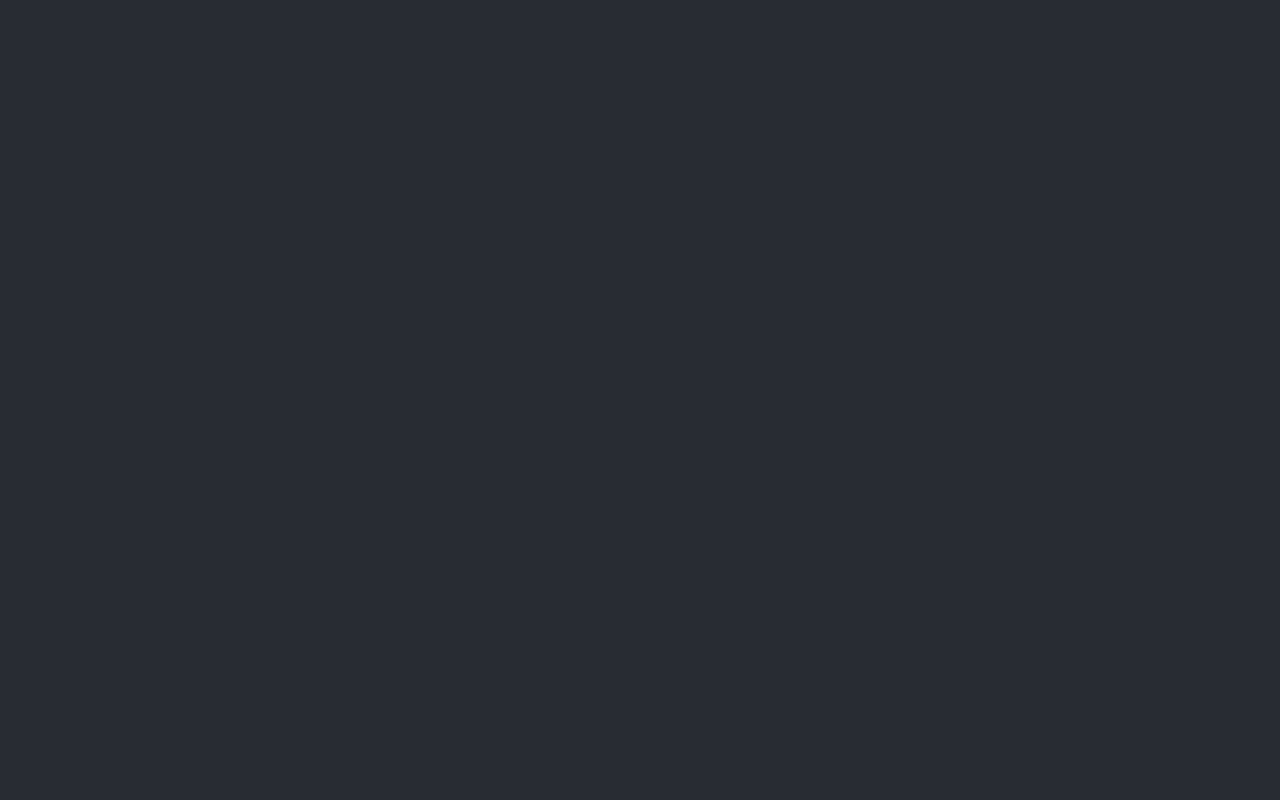
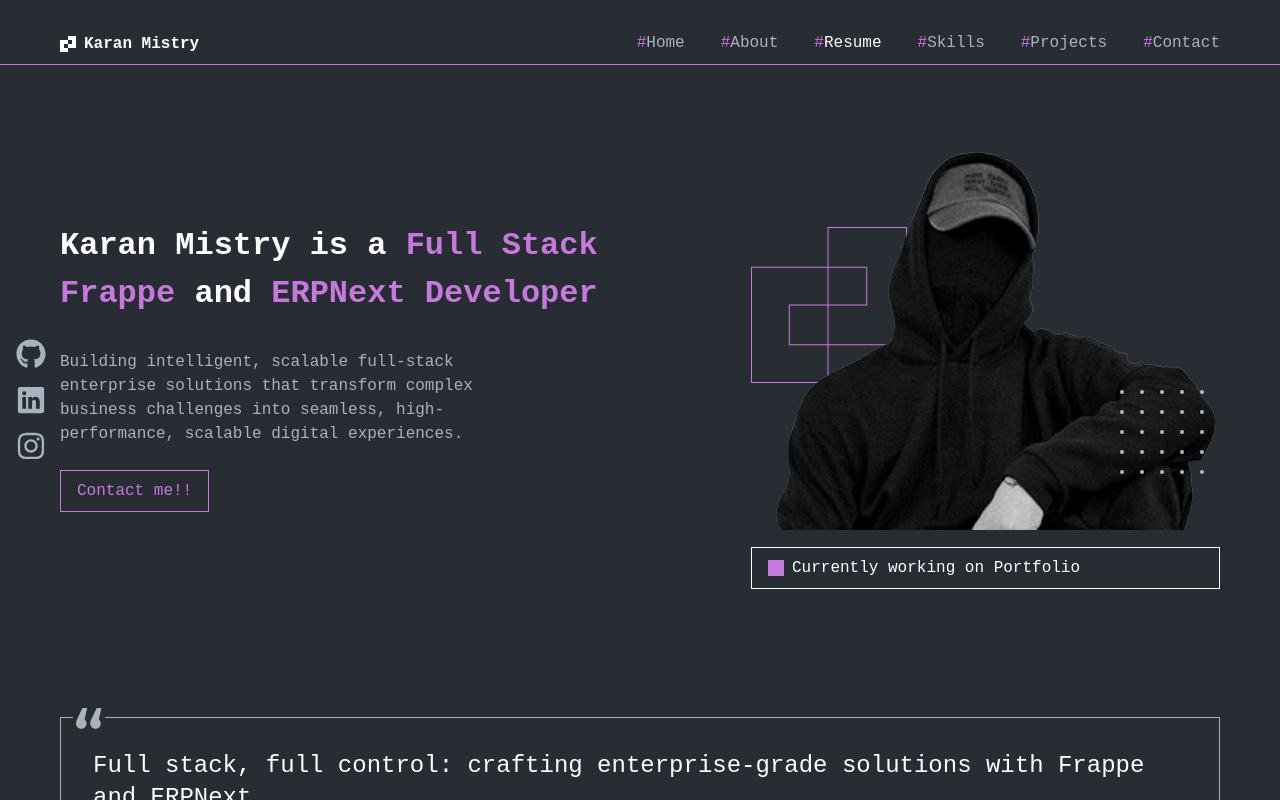
Before and after one commit to karanmistry007/portfolio-elias, a React (Vite) app: page /resume in a window 1280 px wide. Before the commit this address had no page. Shown: the top 800 px of the page. Built offline with nearby package versions, Linux system fonts and the light colour scheme.

Commit message:
[Feat]: New Navbar features, auto scroll on click, coming soon section, and etc

```diff
--- a/src/App.tsx
+++ b/src/App.tsx
@@ -1,20 +1,22 @@
-
-import { BrowserRouter, Routes, Route } from 'react-router-dom';
+import { BrowserRouter, Route, Routes } from 'react-router-dom';
 import Portfolio from './pages/Portfolio';
 
+// ? MAIN APP COMPONENT
 function App() {
+  // ? RENDER
   return (
     <>
       <BrowserRouter>
         <Routes>
-          <Route
-            path="/"
-            element={<Portfolio />}
-          />
+          {/* // ? HOME ROUTE */}
+          <Route path="/" element={<Portfolio />} />
+
+          {/* // ? DYNAMIC SECTION ROUTE */}
+          <Route path="/:section" element={<Portfolio />} />
         </Routes>
       </BrowserRouter>
     </>
-  )
+  );
 }
 
-export default App
+export default App;
--- /dev/null
+++ b/src/components/layouts/ComingSoon.tsx
@@ -0,0 +1,18 @@
+import React from 'react';
+
+// ? TYPES
+interface ComingSoonProps {
+    message?: string;
+}
+
+// ? MAIN COMPONENT
+const ComingSoon: React.FC<ComingSoonProps> = ({ message }) => {
+    // ? RENDER
+    return (
+        <div className="coming-soon border border-[#ABB2BF] text-2xl text-[#C778DD] flex justify-center items-center h-48 p-2 lg:p-6">
+            {message}
+        </div>
+    );
+};
+
+export default ComingSoon;
--- a/src/components/ui/Navbar.tsx
+++ b/src/components/ui/Navbar.tsx
@@ -1,76 +1,80 @@
-import { useState } from 'react';
-import { FaGithub, FaInstagram } from 'react-icons/fa';
-import { IoLogoLinkedin } from 'react-icons/io5';
+import React, { useEffect, useRef, useState } from 'react';
+import { useNavigate } from 'react-router-dom';
 import Logo from '../../assets/logo.svg';
 
-// ? CONSTANTS
-const LOGO_TEXT: string = 'Karan Mistry';
-
-const NAV_LINKS: {
-    name: string;
-    link: string;
-    active: boolean
-}[] = [
-        {
-            link: 'home',
-            name: 'Home',
-            active: true,
-        },
-        {
-            link: 'about',
-            name: 'About',
-            active: false,
-        },
-        {
-            link: 'resume',
-            name: 'Resume',
-            active: false,
-        },
-        {
-            link: 'skills',
-            name: 'Skills',
-            active: false,
-        },
-        {
-            link: 'projects',
-            name: 'Projects',
-            active: false,
-        },
-        {
-            link: 'contact',
-            name: 'Contact',
-            active: false,
-        },
-    ];
-
-const SOCIAL_LINKS: {
-    name: string;
-    link: string;
-    icon: React.ReactNode;
-}[] = [
-        {
-            name: 'GitHub',
-            link: 'https://github.com/karanmistry007',
-            icon: <FaGithub size={30} />,
-        },
-        {
-            name: 'LinkedIn',
-            link: 'https://www.linkedin.com/in/karan-mistry-506a83238/',
-            icon: <IoLogoLinkedin size={30} />,
-        },
-        {
-            name: 'Instagram',
-            link: 'https://instagram.com/karan._.mistry',
-            icon: <FaInstagram size={30} />,
-        },
-    ];
+// ? TYPES
+interface NavbarProps {
+    logoText: string;
+    navLinks: {
+        name: string;
+        link: string;
+        active: boolean;
+    }[];
+    socialLinks: {
+        name: string;
+        link: string;
+        icon: React.ReactNode;
+    }[];
+    activeSection: string;
+}
 
 // ? MAIN COMPONENT
-const Navbar = () => {
+const Navbar: React.FC<NavbarProps> = ({
+    logoText,
+    navLinks,
+    socialLinks,
+    activeSection,
+}) => {
     // ? STATE MANAGEMENT
     const [isNavbarOpen, setIsNavbarOpen] = useState<boolean>(false);
+    const [activeLink, setActiveLink] = useState<string>(activeSection);
+
+    // ? HOOKS
+    const navigate = useNavigate();
+
+    // ? REFS
+    const isScrollingToSectionRef = useRef<boolean>(false);
+
+    // ? EFFECTS
+    useEffect(() => {
+        setActiveLink(activeSection);
+    }, [activeSection]);
+
+    // ? SCROLL TO SECTION FUNCTION
+    const scrollToSection = (sectionId: string): void => {
+        // ADJUST FOR HOME SECTION
+        if (sectionId === '') sectionId = 'home';
+
+        const element = document.getElementById(sectionId);
+        if (element) {
+            isScrollingToSectionRef.current = true;
+
+            // DETERMINE NAVBAR HEIGHT BASED ON SCREEN SIZE
+            const navbarHeight = window.innerWidth >= 1024 ? 80 : 32;
+
+            const elementPosition = element.getBoundingClientRect().top;
+            const offsetPosition = elementPosition + window.pageYOffset - navbarHeight;
+
+            window.scrollTo({
+                top: offsetPosition,
+                behavior: 'smooth',
+            });
+
+            // RESET FLAG AFTER SCROLL COMPLETES
+            setTimeout(() => {
+                isScrollingToSectionRef.current = false;
+            }, 1000);
+        }
+    };
 
     // ? EVENT HANDLERS
+    const handleNavLinkClick = (link: string): void => {
+        navigate(`/${link}`);
+        setActiveLink(link);
+        scrollToSection(link);
+        setIsNavbarOpen(false);
+    };
+
     const handleNavbarToggle = (): void => {
         setIsNavbarOpen(!isNavbarOpen);
     };
@@ -79,19 +83,22 @@
     return (
         <nav
             className={`${isNavbarOpen ? 'h-dvh' : 'h-auto'
-                } lg:h-auto bg-[#282C33] fixed w-full z-50 top-0 left-0`}
+                } lg:h-auto bg-[#282C33] fixed w-full z-50 top-0 left-0 border-b border-[#C778DD]`}
         >
             <div className="nav-container container-1">
                 <div className="nav py-4 lg:pt-8 lg:pb-2 flex flex-col lg:flex-row lg:justify-between lg:items-center gap-12">
                     {/* // ? LOGO AND HAMBURGER SECTION */}
                     <div className="nav-logo-container flex justify-between items-center lg:block">
                         {/* // ? LOGO */}
-                        <button className="nav-logo flex gap-2 items-center cursor-pointer">
+                        <button
+                            className="nav-logo flex gap-2 items-center cursor-pointer"
+                            onClick={() => handleNavLinkClick('')}
+                        >
                             <div className="logo">
                                 <img src={Logo} alt="Logo" className="h-4 w-4" />
                             </div>
                             <div className="logo-text">
-                                <h6 className="text-[16px] font-bold">{LOGO_TEXT}</h6>
+                                <h6 className="text-[16px] font-bold">{logoText}</h6>
                             </div>
                         </button>
 
@@ -121,11 +128,12 @@
                             } lg:block nav-links text-4xl lg:text-[16px] flex flex-col gap-8`}
                     >
                         <ul className="flex flex-col lg:flex-row gap-9 lg:items-center">
-                            {NAV_LINKS.map((data, index) => (
+                            {navLinks.map((data, index) => (
                                 <li
                                     key={index}
-                                    className={`${data.active ? 'text-white' : 'text-[#ABB2BF]'
-                                        } hover:text-white font-medium transition-colors duration-200`}
+                                    onClick={() => handleNavLinkClick(data.link)}
+                                    className={`${activeLink === data.link ? 'text-white' : 'text-[#ABB2BF]'
+                                        } hover:text-white font-medium transition-colors duration-200 cursor-pointer`}
                                 >
                                     <button className="cursor-pointer">
                                         <span className="text-[#C778DD]">#</span>
@@ -138,7 +146,7 @@
                         {/* // ? SOCIAL LINKS */}
                         <div className="social-links-container lg:fixed lg:left-0 lg:top-[50%] lg:transform lg:-translate-y-1/2 lg:px-4">
                             <div className="social-links flex flex-row lg:flex-col gap-4 justify-center items-center">
-                                {SOCIAL_LINKS.map((social, index) => (
+                                {socialLinks.map((social, index) => (
                                     <a
                                         key={index}
                                         href={social.link}
--- a/src/pages/Contact.tsx
+++ b/src/pages/Contact.tsx
@@ -1,11 +1,24 @@
+import ComingSoon from '../components/layouts/ComingSoon';
+import SectionH1 from '../components/ui/SectionH1';
+
+// ? MAIN COMPONENT
 const Contact = () => {
+    // ? RENDER
     return (
         <>
-            <div>
-                Contact
+            <div className="container-1" id="contact">
+                <div className="contact-container py-8 md:py-12 lg:py-16 relative">
+                    {/* // ? CONTACT HEADING */}
+                    <SectionH1 message="Contact" />
+
+                    {/* // ? CONTACT CONTENT */}
+                    <div className="contact">
+                        <ComingSoon message="Contact Section Coming Soon..." />
+                    </div>
+                </div>
             </div>
         </>
-    )
-}
+    );
+};
 
-export default Contact
+export default Contact;
--- a/src/pages/Home.tsx
+++ b/src/pages/Home.tsx
@@ -7,7 +7,7 @@
     // ? RENDER
     return (
         <>
-            <div className="container-1">
+            <div className="container-1" id="home">
                 {/* // ? BANNER SECTION */}
                 <div className="banner-container mt-8 lg:mt-20 py-8 md:py-12 lg:py-16">
                     <div className="banner flex flex-col lg:flex-row justify-between items-center gap-4">
@@ -56,7 +56,10 @@
                     <div className="quote w-fit m-auto">
                         {/* // ? QUOTE TEXT */}
                         <div className="quote-text text-xl lg:text-2xl p-4 lg:p-8 font-medium border border-[#ABB2BF] w-fit ml-auto relative">
-                            <p>Full stack, full control: crafting enterprise-grade solutions with Frappe and ERPNext.</p>
+                            <p>
+                                Full stack, full control: crafting enterprise-grade solutions
+                                with Frappe and ERPNext.
+                            </p>
 
                             {/* // ? QUOTE ICON TOP LEFT */}
                             <div className="h-6 lg:h-8 w-6 lg:w-8 absolute -top-3.5 lg:-top-4 left-2 lg:left-3 bg-[#282C33] flex p-0.5 justify-center items-center">
@@ -74,8 +77,8 @@
                             </div>
                         </div>
 
-                        {/* // ? DECORATIVE SQUARE */}
-                        <div className="quote-side-square hidden lg:block border border-[#ABB2BF] h-20 w-20 absolute top-1/2 -translate-y-1/2 left-[calc(100dvw-280px)]"></div>
+                        {/* // TODO DECORATIVE SQUARE */}
+                        {/* <div className="quote-side-square hidden lg:block border border-[#ABB2BF] h-20 w-20 absolute top-1/2 -translate-y-1/2 left-[calc(100dvw-280px)]"></div> */}
                     </div>
                 </div>
             </div>
--- a/src/pages/Portfolio.tsx
+++ b/src/pages/Portfolio.tsx
@@ -1,19 +1,130 @@
+import { useEffect, useRef } from 'react';
+import { useNavigate, useParams } from 'react-router';
+import { FaGithub, FaInstagram } from 'react-icons/fa';
+import { IoLogoLinkedin } from 'react-icons/io5';
 import Navbar from '../components/ui/Navbar';
+import About from './About';
+import Contact from './Contact';
 import Home from './Home';
-import About from './About';
+import Projects from './Projects';
 import Resume from './Resume';
 import Skills from './Skills';
-// import Contact from './Contact';
-// import Projects from './Projects';
+
+// ? CONSTANTS
+const LOGO_TEXT: string = 'Karan Mistry';
+
+const NAV_LINKS: {
+    name: string;
+    link: string;
+    active: boolean;
+}[] = [
+        {
+            link: '',
+            name: 'Home',
+            active: true,
+        },
+        {
+            link: 'about',
+            name: 'About',
+            active: false,
+        },
+        {
+            link: 'resume',
+            name: 'Resume',
+            active: false,
+        },
+        {
+            link: 'skills',
+            name: 'Skills',
+            active: false,
+        },
+        {
+            link: 'projects',
+            name: 'Projects',
+            active: false,
+        },
+        {
+            link: 'contact',
+            name: 'Contact',
+            active: false,
+        },
+    ];
+
+const SOCIAL_LINKS: {
+    name: string;
+    link: string;
+    icon: React.ReactNode;
+}[] = [
+        {
+            name: 'GitHub',
+            link: 'https://github.com/karanmistry007',
+            icon: <FaGithub size={30} />,
+        },
+        {
+            name: 'LinkedIn',
+            link: 'https://www.linkedin.com/in/karan-mistry-506a83238/',
+            icon: <IoLogoLinkedin size={30} />,
+        },
+        {
+            name: 'Instagram',
+            link: 'https://instagram.com/karan._.mistry',
+            icon: <FaInstagram size={30} />,
+        },
+    ];
 
 // ? MAIN COMPONENT
 const Portfolio = () => {
+    // ? ROUTER HOOKS
+    const { section } = useParams<{ section?: string }>();
+    const navigate = useNavigate();
+
+    // ? REFS
+    const isScrollingToSectionRef = useRef<boolean>(false);
+
+    // ? DETECT ACTIVE SECTION ON SCROLL
+    useEffect(() => {
+        const handleScroll = (): void => {
+            // DON'T UPDATE URL IF PROGRAMMATICALLY SCROLLING
+            if (isScrollingToSectionRef.current) return;
+
+            const sections = ['', 'about', 'resume', 'skills', 'projects', 'contact'];
+            let currentSection = '';
+
+            for (const sectionId of sections) {
+                const element = document.getElementById(sectionId);
+                if (
+                    element &&
+                    element.getBoundingClientRect().top < window.innerHeight * 0.5
+                ) {
+                    currentSection = sectionId;
+                }
+            }
+
+            // UPDATE URL IF SECTION CHANGED
+            const currentPath = window.location.pathname.replace('/', '') || '';
+            if (currentSection !== currentPath && currentSection !== section) {
+                navigate(`/${currentSection}`, { replace: true });
+            }
+        };
+
+        window.addEventListener('scroll', handleScroll);
+
+        return () => {
+            window.removeEventListener('scroll', handleScroll);
+        };
+    }, [section, navigate]);
+
     // ? RENDER
     return (
         <>
             <div className="portfolio">
                 {/* // ? NAVIGATION */}
-                <Navbar />
+                <Navbar
+                    logoText={LOGO_TEXT}
+                    navLinks={NAV_LINKS}
+                    socialLinks={SOCIAL_LINKS}
+                    activeSection={section || ''}
+                />
 
                 {/* // ? HOME SECTION */}
                 <Home />
@@ -28,10 +139,10 @@
                 <Skills />
 
                 {/* // ? PROJECTS SECTION */}
-                {/* <Projects /> */}
+                <Projects />
 
                 {/* // ? CONTACT SECTION */}
-                {/* <Contact /> */}
+                <Contact />
             </div>
         </>
     );
--- a/src/pages/Projects.tsx
+++ b/src/pages/Projects.tsx
@@ -1,11 +1,24 @@
+import ComingSoon from '../components/layouts/ComingSoon';
+import SectionH1 from '../components/ui/SectionH1';
+
+// ? MAIN COMPONENT
 const Projects = () => {
+    // ? RENDER
     return (
         <>
-            <div>
-                Projects
+            <div className="container-1" id="projects">
+                <div className="project-container py-8 md:py-12 lg:py-16 relative">
+                    {/* // ? PROJECTS HEADING */}
+                    <SectionH1 message="Projects" />
+
+                    {/* // ? PROJECTS CONTENT */}
+                    <div className="projects">
+                        <ComingSoon message="Projects Section Coming Soon..." />
+                    </div>
+                </div>
             </div>
         </>
-    )
-}
+    );
+};
 
-export default Projects
+export default Projects;
--- a/src/pages/Skills.tsx
+++ b/src/pages/Skills.tsx
@@ -40,7 +40,7 @@
     // ? RENDER
     return (
         <>
-            <div className="container-1">
+            <div className="container-1" id="skills">
                 <div className="skills-container py-8 md:py-12 lg:py-16 relative">
                     <div className="skills flex flex-col lg:flex-row gap-12 justify-between items-start">
                         {/* // ? SKILLS IMAGE SECTION */}
```
Also changed, not shown: src/pages/About.tsx (+4 -6 lines), src/pages/Resume.tsx (+8 -14 lines).
